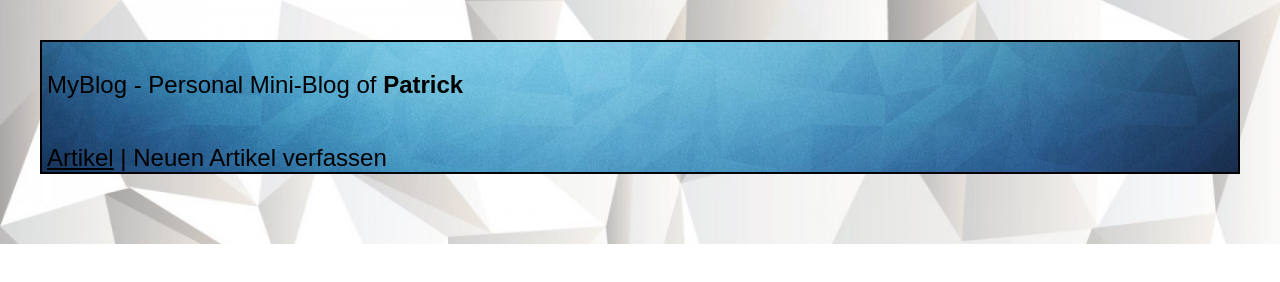
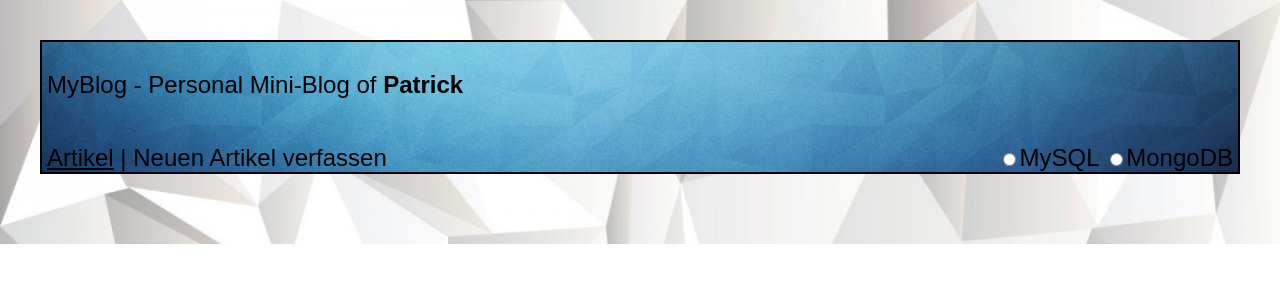
Before and after one commit to dev-pw80/miniblog_mysql_mongodb, a website: page public/index.html in a window 1280 px wide. Drawn offline with Linux system fonts and the light colour scheme; no server answers.

Commit message:
added input radio button and style

```diff
--- a/public/index.html
+++ b/public/index.html
@@ -16,6 +16,10 @@
             <div class="nav">
                 <a onclick="loadArtikel()" href="#">Artikel</a> |
                 <a onclick="loadPost()" href="#">Neuen Artikel verfassen</a>
+                <div id="radio">
+                    <input type="radio" name="database" class="radioBtn">MySQL
+                    <input type="radio" name="database" class="radioBtn">MongoDB
+                </div>
             </div>
         </div>
         <div id="content">
--- a/public/style.css
+++ b/public/style.css
@@ -26,6 +26,11 @@ a:hover {
     cursor: pointer;
 }
 
+#radio {
+    float: right;
+}
+
+
 #content {
     margin: 0 auto;
     margin-top: 30px;
@@ -53,7 +58,7 @@ a:hover {
     background-size: cover;
 }
 
-input, textarea {
+input[type="text"], textarea {
     margin: 10px auto;
     display: flex;
     flex-wrap: wrap;
```
